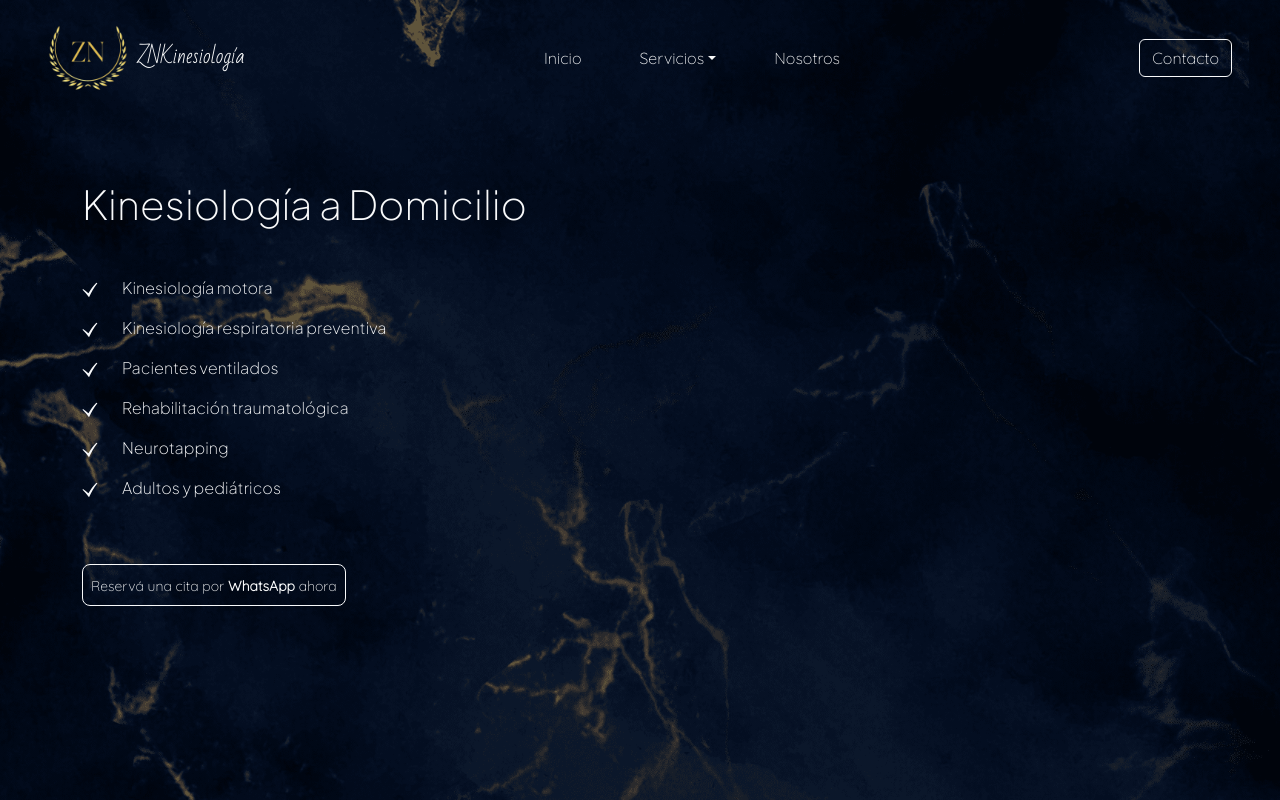
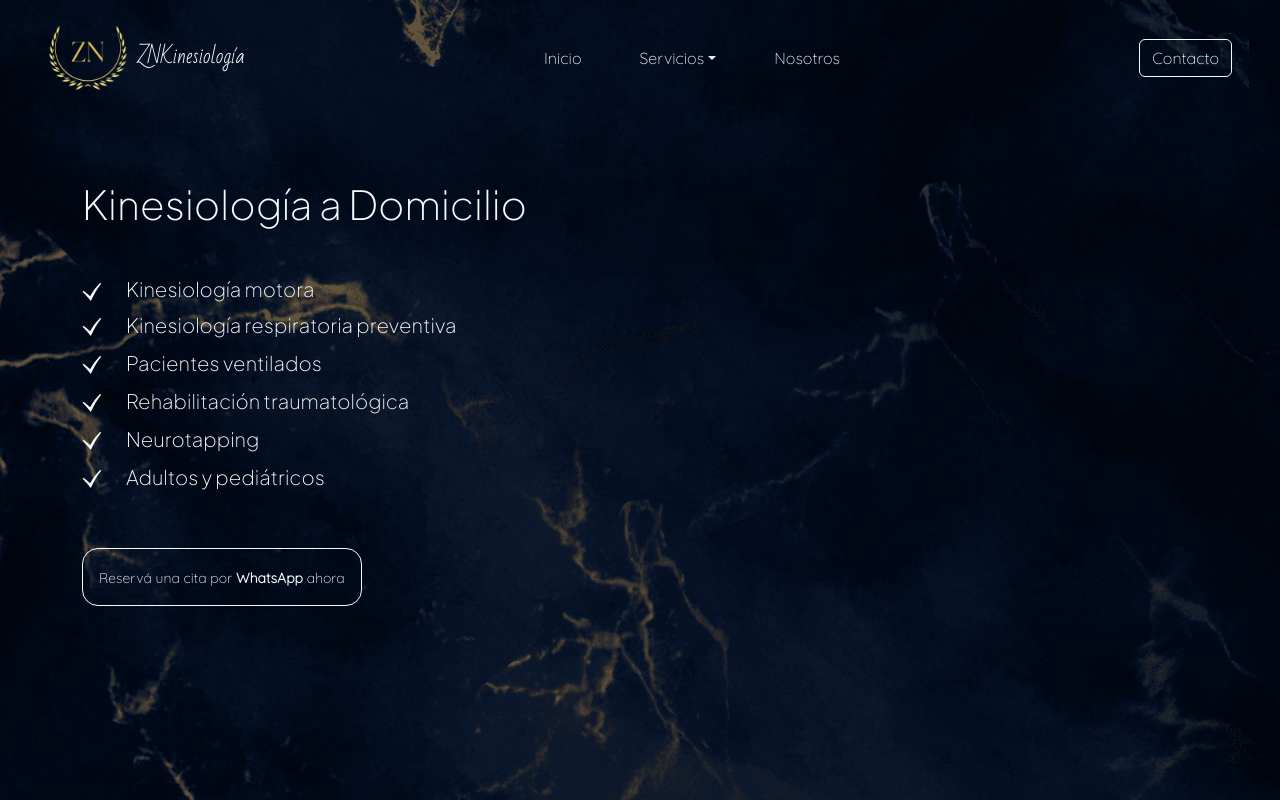
Before and after one commit to camimai07/ZNkinesiologia, a React (Vite) app: page / in a window 1280 px wide. Built offline with nearby package versions, Linux system fonts and the light colour scheme.

Commit message:
maquetado

```diff
--- a/src/components/Home/Home.tsx
+++ b/src/components/Home/Home.tsx
@@ -4,41 +4,41 @@ import { GiCheckMark } from "react-icons/gi";
 export const Home = () => {
   return (
     <>
-      <div className="bg vh-100">
+      <div className="bg vh-100 ">
         <Container className="pt text-light d-flex flex-column justify-content-center plus home-query">
           <h1 className="mb-5">Kinesiología a Domicilio</h1>
           <div>
-            <p>
+            <h5 className="lh-sm">
               <GiCheckMark className="me-4" />
               Kinesiología motora
-            </p>
-            <p>
+            </h5>
+            <h5 className="lh-base">
               <GiCheckMark className="me-4" />
               Kinesiología respiratoria preventiva
-            </p>
-            <p>
+            </h5>
+            <h5 className="lh-base">
               <GiCheckMark className="me-4" />
               Pacientes ventilados
-            </p>
-            <p>
+            </h5>
+            <h5 className="lh-base">
               <GiCheckMark className="me-4" />
               Rehabilitación traumatológica
-            </p>
-            <p>
+            </h5>
+            <h5 className="lh-base">
               <GiCheckMark className="me-4" />
               Neurotapping
-            </p>
-            <p>
+            </h5>
+            <h5 className="lh-base">
               <GiCheckMark className="me-4" />
               Adultos y pediátricos
-            </p>
+            </h5>
           </div>
           <footer className="mt-5 quick">
             <Button
               variant="outline-light"
               href="https://wa.me/+5491158953540"
               target="_blank"
-              className="p-2 rounded-3"
+              className="p-3 rounded-4"
             >
               <small>
                 Reservá una cita por <strong>WhatsApp</strong> ahora
```
